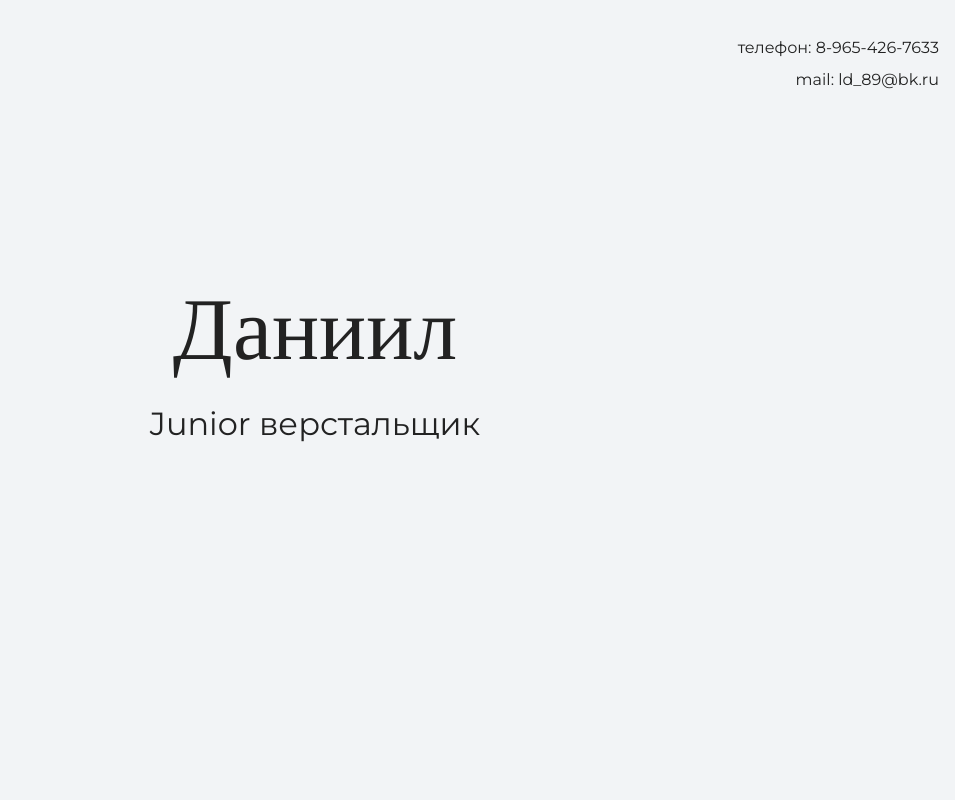
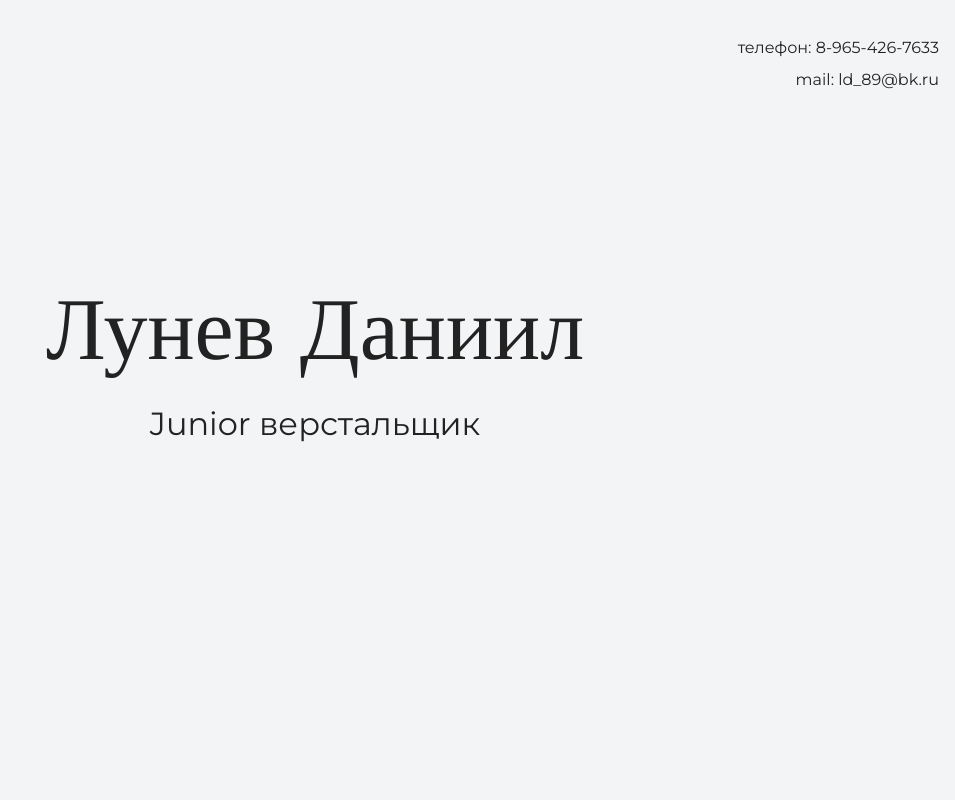
Before and after one commit to LunevDV/My-site, a plain HTML site: page index.html in a window 1280 px wide. Shown: the top 800 px of the page, without its empty margins (325-1280 px from the left). Drawn offline with nearby package versions, Linux system fonts and the light colour scheme.

Commit message:
Меняет текст на главной странице

```diff
--- a/index.html
+++ b/index.html
@@ -17,7 +17,7 @@
 
     <section class="hero-image">
       <div class="container">
-        <h1 class="heading">Даниил</h1>
+        <h1 class="heading">Лунев Даниил</h1>
         <p>Junior верстальщик</p>
       </div>
     </section>
```
